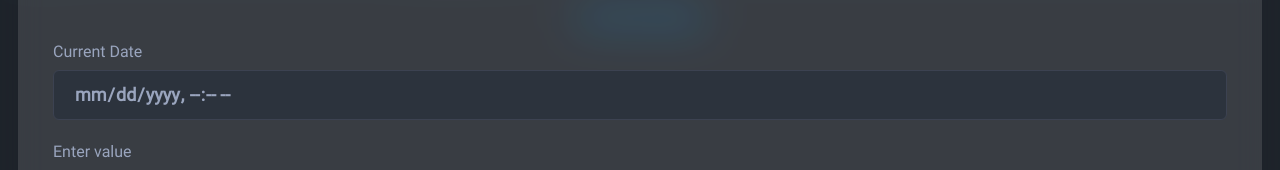
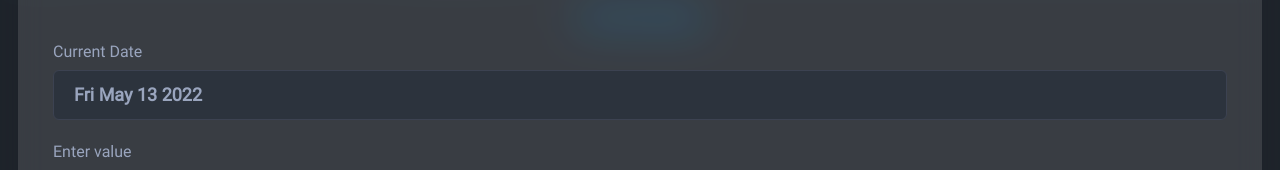
Before and after one commit to AlexeyRyashencev/mango, a React app: page / in a window 1280 px wide. Both pictures are taken after a click on the button "New Deal". Shown: the part 416-586 px from the top of the page. Built offline with nearby package versions, Linux system fonts and the light colour scheme; no server answers; a web font is replaced by a local one.

Commit message:
fix(*): fix deals mocks; fix render target point for the first element; remove dead import

```diff
--- a/src/client/components/chart/index.tsx
+++ b/src/client/components/chart/index.tsx
@@ -110,7 +110,7 @@ export const Chart: React.FC<Props> = (props: Props) => {
 
         /* draw selected deal */
         const selectedDealIndex = data.findIndex((deal) => deal.id === selectedDealId);
-        if (selectedDealIndex > 0) {
+        if (selectedDealIndex >= 0) {
             const py = convertCoordinateToYPixel(data[selectedDealIndex].value, maxDiffHeightPercent);
 
             ctx.beginPath();
--- a/src/client/components/new-deal-modal/index.tsx
+++ b/src/client/components/new-deal-modal/index.tsx
@@ -35,6 +35,7 @@ export const NewDealModal: React.FC<Props> = (props: Props) => {
     }
 
     const onSubmit = async (formData: NewDealFormType) => {
+
         const showAnimation = await onSubmitForm(formData);
         if (showAnimation) {
             setPlaySuccessAnimationStatus(true);
@@ -65,7 +66,7 @@ export const NewDealModal: React.FC<Props> = (props: Props) => {
                         <form className={ styles.form } onSubmit={ handleSubmit(onSubmit) }>
                             <div className={ styles.formRow }>
                                 <label>Current Date</label>
-                                <input type="datetime-local" { ...register('date') } />
+                                <input type="datetime" { ...register('date') } />
                             </div>
                             <div className={ styles.formRow }>
                                 <label>Enter value</label>
--- a/src/client/components/new-deal-modal/styles.module.scss
+++ b/src/client/components/new-deal-modal/styles.module.scss
@@ -63,13 +63,7 @@
             padding: 0 0 9px;
         }
 
-        input[type=datetime-local]::-webkit-inner-spin-button,
-        input[type=datetime-local]::-webkit-calendar-picker-indicator {
-            display: none;
-            -webkit-appearance: none;
-        }
-
-        input[type=datetime-local], input[type=number] {
+        input[type=datetime], input[type=number] {
             height: 48px;
             color: #9AA5BE;
             font-size: 18px;
--- a/src/server.js
+++ b/src/server.js
@@ -1,5 +1,4 @@
 import express from 'express';
-import bodyParser from 'body-parser';
 import path from 'path';
 import cors from 'cors';
 
@@ -10,7 +9,7 @@ app.use(express.json());
 app.use(cors());
 
 /* mock initial deals values */
-const getRndValue = (max = 600) => (Math.random() * max).toFixed(2);
+const getRndValue = (max = 600, spread = 50) => (Math.random() * max + spread).toFixed(2);
 const getRndDate = () => new Date(Date.UTC(2022, 1, 1, 2, Math.random() * 59, Math.random() * 59));
 const getRndId = () => Math.random()
     .toString(16)
@@ -19,10 +18,11 @@ const getRndId = () => Math.random()
 let dealsList = [];
 
 while (dealsList.length < 50) {
+    const newValue = dealsList.length === 0 ? getRndValue() : Number(getRndValue(dealsList[dealsList.length - 1].value), Math.random() * (30 + 30) - 30);
     dealsList.push({
         id: getRndId(),
         date: getRndDate(),
-        value: getRndValue()
+        value: newValue
     });
 }
 
```
